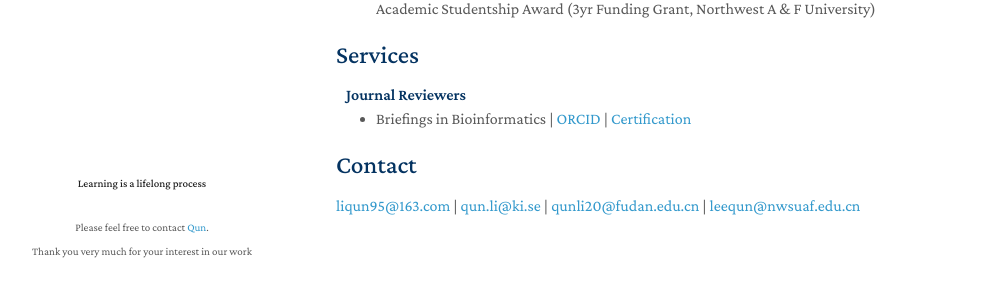
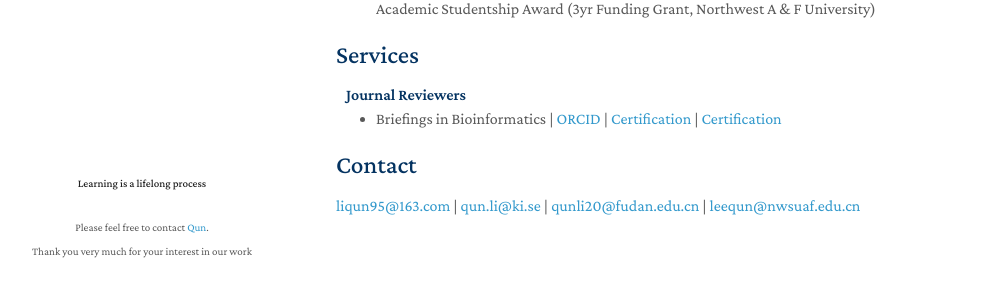
Before and after one commit to liqunbio/liqunbio.github.io, a Jekyll site: the page built from index.md, in a window 1280 px wide and 900 px high, scrolled down 3819 px. Shown: the part 588-885 px from the top of the window, without its empty margins (134-1131 px from the left). Built offline with Jekyll 4.4.1, drawn with Linux system fonts in a browser that asks for light colours; some web fonts are replaced; comment, search, counter and statistics services are not loaded; our own code applies the rules of GitHub Pages for plain Markdown files.

Commit message:
Update services.md

```diff
--- a/_includes/services.md
+++ b/_includes/services.md
@@ -3,5 +3,5 @@
 <h4 style="margin:0 10px 0;">Journal Reviewers</h4>
 
 <ul style="margin:0 0 20px;">
-  <li><a href="https://academic.oup.com/bib" target="_blank"><autocolor>Briefings in Bioinformatics</autocolor></a> | <a href="https://orcid.org/0000-0002-4734-712X" target="_blank">ORCID</a> | <a href="assets/img/bib-review-cert.png">Certification</a></li>
+  <li><a href="https://academic.oup.com/bib" target="_blank"><autocolor>Briefings in Bioinformatics</autocolor></a> | <a href="https://orcid.org/0000-0002-4734-712X" target="_blank">ORCID</a> | <a href="assets/img/bib-review-cert.png">Certification</a> | <a href="assets/img/bib-review-cert-2025.png">Certification</a> </li>
 </ul>
```
